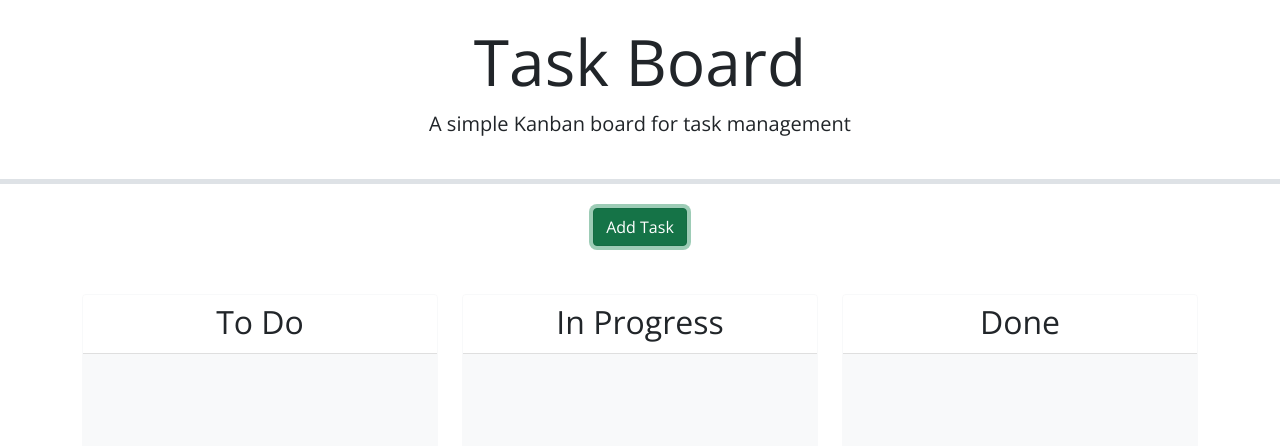
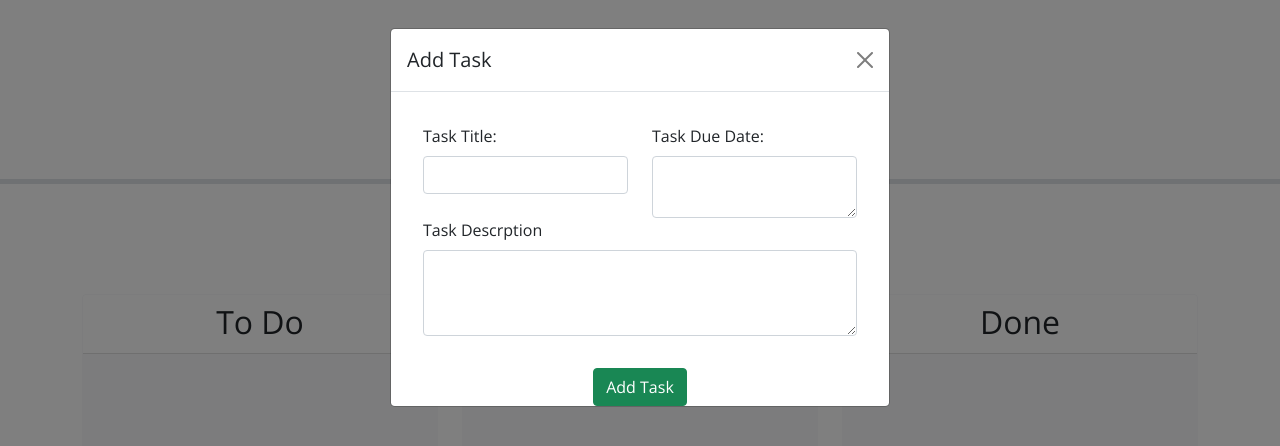
Before and after one commit to thernand09/TaskBoard-Challenge5, a plain HTML site: page Develop/index.html in a window 1280 px wide. Both pictures are taken after a click on the button "Add Task". Drawn offline with nearby package versions, Linux system fonts and the light colour scheme.

Commit message:
Added Modal from bootstrap page

```diff
--- a/Develop/assets/js/script.js
+++ b/Develop/assets/js/script.js
@@ -2,9 +2,11 @@
 let taskList = JSON.parse(localStorage.getItem("tasks"));
 let nextId = JSON.parse(localStorage.getItem("nextId"));
 
+
 // Todo: create a function to generate a unique task id
 function generateTaskId() {
-
+localStorage.generateTaskId('nextID', JSON.stringify(nextID));
+return nextId++;
 }
 
 // Todo: create a function to create a task card
@@ -34,5 +36,7 @@ function handleDrop(event, ui) {
 
 // Todo: when the page loads, render the task list, add event listeners, make lanes droppable, and make the due date field a date picker
 $(document).ready(function () {
+renderTaskList();
+
 
 });
--- a/Develop/index.html
+++ b/Develop/index.html
@@ -25,6 +25,40 @@
       <button class="btn btn-success" data-bs-toggle="modal" data-bs-target="#formModal">Add Task</button>
     </div>
     <!-- Todo: Create a modal with a form to add tasks -->
+    <div class="modal fade" id="formModal" tabindex="-1" aria-labelledby="modalLabel" aria-hidden="true">
+      <div class="modal-dialog">
+        <div class="modal-content">
+          <div class="modal-header">
+            <h5 class="modal-title" id="modalLabel">Add Task</h5>
+            <button type="button" class="btn-close" data-bs-dismiss="modal" aria-label="Close"></button>
+          </div>
+          <div class="modal-body">
+            <form id="taskForm" class="p-3">
+              <div class="row">
+              <div class="col-6">
+                <label for="tittle" class="form-label"> Task Title:</label>
+                <input type="text" class="form-control" id="tittle">
+              </div>
+              <div class="col-6">
+                <label for="taskDueDate" class="form-label">Task Due Date:</label>
+                <textarea class="form-control" id="taskDueDate"></textarea>
+              </div>
+            </div>
+            <div class="row">
+              <div class="col-12">
+                <label for="taskDescription" class="form-label">Task Descrption</label>
+                <textarea class="form-control" id="taskDescription" rows="3"></textarea>
+              </div>
+            </div>
+            </form>
+          </div>
+          <div class="text-center">
+            <button type="submit" class="btn btn-success" data-bs-toggle="modal" data-bs-target="#formModal">Add
+              Task</button>
+          </div>
+        </div>
+      </div>
+    </div>
     <div class="row swim-lanes text-center justify-content-between">
       <div class="col-12 col-lg-4 d-flex">
         <div id="to-do" class="card border-light mb-3 lane flex-grow-1">
```
